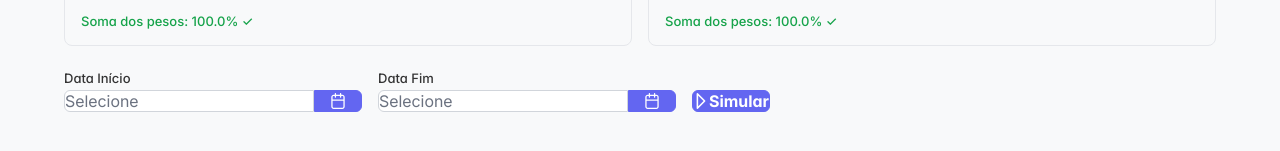
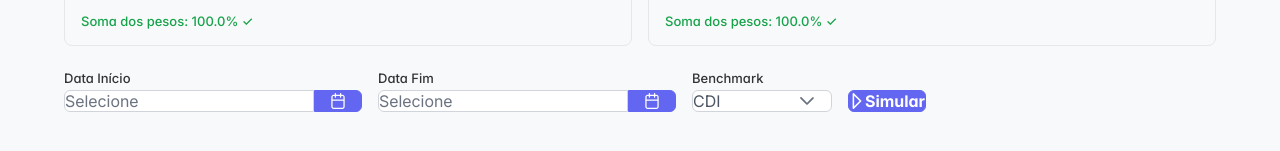
Before and after one commit to antonio-jr-AJ/desafio-investo-frontend, a React (Vite) app: page / in a window 1280 px wide. Shown: the part 207-358 px from the top of the page. Built offline with nearby package versions, Linux system fonts and the light colour scheme; no server answers.

Commit message:
feat: adicionar benchmark como terceira carteira de comparação

```diff
--- a/src/componentes/comparacao/TabelaComparacaoAnual.tsx
+++ b/src/componentes/comparacao/TabelaComparacaoAnual.tsx
@@ -6,26 +6,32 @@ import { formatarPercentual } from '../../utils/formatadores';
 interface TabelaComparacaoAnualProps {
   resumoA: Resumo | null;
   resumoB: Resumo | null;
+  resumoBenchmark: Resumo | null;
   nomeCarteiraA?: string;
   nomeCarteiraB?: string;
+  nomeBenchmark?: string;
 }
 
 interface LinhaAnual {
   ano: string;
   carteiraA: string;
   carteiraB: string;
+  benchmark: string;
 }
 
 export default function TabelaComparacaoAnual({
   resumoA,
   resumoB,
+  resumoBenchmark,
   nomeCarteiraA = 'Carteira A',
   nomeCarteiraB = 'Carteira B',
+  nomeBenchmark = 'Benchmark',
 }: TabelaComparacaoAnualProps) {
-  if (!resumoA && !resumoB) return null;
+  if (!resumoA && !resumoB && !resumoBenchmark) return null;
 
   const anosA = resumoA?.anos ?? [];
   const anosB = resumoB?.anos ?? [];
+  const anosBenchmark = resumoBenchmark?.anos ?? [];
 
   const mapaAnos = new Map<string, LinhaAnual>();
 
@@ -34,6 +40,7 @@ export default function TabelaComparacaoAnual({
       ano: ano.label,
       carteiraA: formatarPercentual(ano.rentabilidadePeriodo),
       carteiraB: '-',
+      benchmark: '-',
     });
   }
 
@@ -46,6 +53,21 @@ export default function TabelaComparacaoAnual({
         ano: ano.label,
         carteiraA: '-',
         carteiraB: formatarPercentual(ano.rentabilidadePeriodo),
+        benchmark: '-',
+      });
+    }
+  }
+
+  for (const ano of anosBenchmark) {
+    const existente = mapaAnos.get(ano.label);
+    if (existente) {
+      existente.benchmark = formatarPercentual(ano.rentabilidadePeriodo);
+    } else {
+      mapaAnos.set(ano.label, {
+        ano: ano.label,
+        carteiraA: '-',
+        carteiraB: '-',
+        benchmark: formatarPercentual(ano.rentabilidadePeriodo),
       });
     }
   }
@@ -69,6 +91,7 @@ export default function TabelaComparacaoAnual({
         <Column field="ano" header="Ano" />
         <Column field="carteiraA" header={nomeCarteiraA} />
         <Column field="carteiraB" header={nomeCarteiraB} />
+        <Column field="benchmark" header={nomeBenchmark} />
       </DataTable>
     </div>
   );
--- a/src/componentes/graficos/GraficoRentabilidade.tsx
+++ b/src/componentes/graficos/GraficoRentabilidade.tsx
@@ -9,29 +9,34 @@ import {
   ResponsiveContainer,
 } from 'recharts';
 import type { HistoricoRentabilidade } from '../../dominio/tipos';
-import { COR_CARTEIRA_A, COR_CARTEIRA_B } from '../../dominio/constantes';
+import { COR_CARTEIRA_A, COR_CARTEIRA_B, COR_BENCHMARK } from '../../dominio/constantes';
 import { formatarDataMesAno } from '../../utils/formatadores';
 
 interface PontoGrafico {
   data: string;
   carteiraA?: number;
   carteiraB?: number;
+  benchmark?: number;
 }
 
 interface GraficoRentabilidadeProps {
   rentabilidadeA: HistoricoRentabilidade[];
   rentabilidadeB: HistoricoRentabilidade[];
+  rentabilidadeBenchmark: HistoricoRentabilidade[];
   nomeCarteiraA?: string;
   nomeCarteiraB?: string;
+  nomeBenchmark?: string;
 }
 
 export default function GraficoRentabilidade({
   rentabilidadeA,
   rentabilidadeB,
+  rentabilidadeBenchmark,
   nomeCarteiraA = 'Carteira A',
   nomeCarteiraB = 'Carteira B',
+  nomeBenchmark = 'Benchmark',
 }: GraficoRentabilidadeProps) {
-  const dados = agruparDados(rentabilidadeA, rentabilidadeB);
+  const dados = agruparDados(rentabilidadeA, rentabilidadeB, rentabilidadeBenchmark);
 
   return (
     <div
@@ -78,6 +83,15 @@ export default function GraficoRentabilidade({
             strokeWidth={2}
             dot={false}
           />
+          <Line
+            type="monotone"
+            dataKey="benchmark"
+            name={nomeBenchmark}
+            stroke={COR_BENCHMARK}
+            strokeWidth={2}
+            dot={false}
+            strokeDasharray="5 5"
+          />
         </LineChart>
       </ResponsiveContainer>
     </div>
@@ -86,7 +100,8 @@ export default function GraficoRentabilidade({
 
 function agruparDados(
   rentabilidadeA: HistoricoRentabilidade[],
-  rentabilidadeB: HistoricoRentabilidade[]
+  rentabilidadeB: HistoricoRentabilidade[],
+  rentabilidadeBenchmark: HistoricoRentabilidade[]
 ): PontoGrafico[] {
   const mapa = new Map<string, PontoGrafico>();
 
@@ -107,6 +122,17 @@ function agruparDados(
     }
   }
 
+  if (rentabilidadeBenchmark.length > 0) {
+    for (const ponto of rentabilidadeBenchmark[0].rentabilidade) {
+      const existente = mapa.get(ponto.data);
+      if (existente) {
+        existente.benchmark = ponto.acumulado;
+      } else {
+        mapa.set(ponto.data, { data: ponto.data, benchmark: ponto.acumulado });
+      }
+    }
+  }
+
   return Array.from(mapa.values()).sort((a, b) =>
     a.data.localeCompare(b.data)
   );
--- a/src/componentes/indicadores/TabelaIndicadores.tsx
+++ b/src/componentes/indicadores/TabelaIndicadores.tsx
@@ -6,64 +6,92 @@ import { formatarPercentual } from '../../utils/formatadores';
 interface TabelaIndicadoresProps {
   indicadoresA: Indicadores | null;
   indicadoresB: Indicadores | null;
+  indicadoresBenchmark: Indicadores | null;
   nomeCarteiraA?: string;
   nomeCarteiraB?: string;
+  nomeBenchmark?: string;
 }
 
 interface LinhaIndicador {
   indicador: string;
   carteiraA: string | number;
   carteiraB: string | number;
+  benchmark: string | number;
+  percentualCdi?: string | number;
 }
 
 export default function TabelaIndicadores({
   indicadoresA,
   indicadoresB,
+  indicadoresBenchmark,
   nomeCarteiraA = 'Carteira A',
   nomeCarteiraB = 'Carteira B',
+  nomeBenchmark = 'Benchmark',
 }: TabelaIndicadoresProps) {
-  if (!indicadoresA && !indicadoresB) return null;
+  if (!indicadoresA && !indicadoresB && !indicadoresBenchmark) return null;
+
+  const rentabBenchmark = indicadoresBenchmark?.rentabilidadeAnualizada ?? 0;
+
+  function calcularPercentualCdi(rentabilidadeCarteira: number): string {
+    if (!rentabBenchmark || rentabBenchmark === 0) return '-';
+    return `${((rentabilidadeCarteira / rentabBenchmark) * 100).toFixed(1)}%`;
+  }
 
   const dados: LinhaIndicador[] = [
     {
       indicador: 'Rentabilidade Anualizada',
       carteiraA: indicadoresA ? formatarPercentual(indicadoresA.rentabilidadeAnualizada) : '-',
       carteiraB: indicadoresB ? formatarPercentual(indicadoresB.rentabilidadeAnualizada) : '-',
+      benchmark: indicadoresBenchmark ? formatarPercentual(indicadoresBenchmark.rentabilidadeAnualizada) : '-',
+      percentualCdi: indicadoresA ? calcularPercentualCdi(indicadoresA.rentabilidadeAnualizada) : '-',
     },
     {
       indicador: 'Sharpe',
       carteiraA: indicadoresA ? indicadoresA.sharpe.toFixed(2) : '-',
       carteiraB: indicadoresB ? indicadoresB.sharpe.toFixed(2) : '-',
+      benchmark: indicadoresBenchmark ? indicadoresBenchmark.sharpe.toFixed(2) : '-',
     },
     {
       indicador: 'Sortino',
       carteiraA: indicadoresA ? indicadoresA.sortino.toFixed(2) : '-',
       carteiraB: indicadoresB ? indicadoresB.sortino.toFixed(2) : '-',
+      benchmark: indicadoresBenchmark ? indicadoresBenchmark.sortino.toFixed(2) : '-',
     },
     {
       indicador: 'Volatilidade Anualizada',
       carteiraA: indicadoresA ? formatarPercentual(indicadoresA.volatilidadeAnualizada) : '-',
       carteiraB: indicadoresB ? formatarPercentual(indicadoresB.volatilidadeAnualizada) : '-',
+      benchmark: indicadoresBenchmark ? formatarPercentual(indicadoresBenchmark.volatilidadeAnualizada) : '-',
     },
     {
       indicador: 'Desvio Padrão',
       carteiraA: indicadoresA ? formatarPercentual(indicadoresA.desvioPadrao) : '-',
       carteiraB: indicadoresB ? formatarPercentual(indicadoresB.desvioPadrao) : '-',
+      benchmark: indicadoresBenchmark ? formatarPercentual(indicadoresBenchmark.desvioPadrao) : '-',
     },
     {
       indicador: 'Max Drawdown',
       carteiraA: indicadoresA ? formatarPercentual(indicadoresA.maxDrawdown) : '-',
       carteiraB: indicadoresB ? formatarPercentual(indicadoresB.maxDrawdown) : '-',
+      benchmark: indicadoresBenchmark ? formatarPercentual(indicadoresBenchmark.maxDrawdown) : '-',
     },
     {
       indicador: 'Dias Drawdown',
       carteiraA: indicadoresA ? indicadoresA.diasDrawdown.toString() : '-',
       carteiraB: indicadoresB ? indicadoresB.diasDrawdown.toString() : '-',
+      benchmark: indicadoresBenchmark ? indicadoresBenchmark.diasDrawdown.toString() : '-',
     },
     {
       indicador: 'Ulcer Index',
       carteiraA: indicadoresA ? indicadoresA.ulcerIndex.toFixed(2) : '-',
       carteiraB: indicadoresB ? indicadoresB.ulcerIndex.toFixed(2) : '-',
+      benchmark: indicadoresBenchmark ? indicadoresBenchmark.ulcerIndex.toFixed(2) : '-',
+    },
+    {
+      indicador: '% CDI',
+      carteiraA: indicadoresA ? calcularPercentualCdi(indicadoresA.rentabilidadeAnualizada) : '-',
+      carteiraB: indicadoresB ? calcularPercentualCdi(indicadoresB.rentabilidadeAnualizada) : '-',
+      benchmark: '-',
     },
   ];
 
@@ -82,6 +110,8 @@ export default function TabelaIndicadores({
         <Column field="indicador" header="Indicador" />
         <Column field="carteiraA" header={nomeCarteiraA} />
         <Column field="carteiraB" header={nomeCarteiraB} />
+        <Column field="benchmark" header={nomeBenchmark} />
+        <Column field="percentualCdi" header="% CDI" />
       </DataTable>
     </div>
   );
--- a/src/componentes/parametros/ParametrosForm.tsx
+++ b/src/componentes/parametros/ParametrosForm.tsx
@@ -1,13 +1,17 @@
 import { Button } from 'primereact/button';
 import { Calendar } from 'primereact/calendar';
+import { Dropdown } from 'primereact/dropdown';
+import { BENCHMARKS_DISPONIVEIS } from '../../dominio/constantes';
 
 interface ParametrosFormProps {
   dataInicio: Date | null;
   dataFim: Date | null;
   dataMinima: string;
   dataMaxima: string;
+  benchmarkSelecionado: string;
   onDataInicioChange: (data: Date | null) => void;
   onDataFimChange: (data: Date | null) => void;
+  onBenchmarkChange: (codigo: string) => void;
   onSimular: () => void;
   desabilitar: boolean;
   carregando: boolean;
@@ -18,14 +22,21 @@ export default function ParametrosForm({
   dataFim,
   dataMinima,
   dataMaxima,
+  benchmarkSelecionado,
   onDataInicioChange,
   onDataFimChange,
+  onBenchmarkChange,
   onSimular,
   desabilitar,
   carregando,
 }: ParametrosFormProps) {
   const minDate = dataMinima ? new Date(dataMinima + 'T00:00:00') : undefined;
   const maxDate = dataMaxima ? new Date(dataMaxima + 'T00:00:00') : undefined;
+
+  const benchmarkOpcoes = BENCHMARKS_DISPONIVEIS.map((b) => ({
+    label: b.nome,
+    value: b.codigo,
+  }));
 
   return (
     <div
@@ -64,6 +75,17 @@ export default function ParametrosForm({
         />
       </div>
 
+      <div style={{ display: 'flex', flexDirection: 'column', gap: '4px' }}>
+        <label style={{ fontSize: '13px', fontWeight: 500 }}>Benchmark</label>
+        <Dropdown
+          value={benchmarkSelecionado}
+          options={benchmarkOpcoes}
+          onChange={(e) => onBenchmarkChange(e.value)}
+          placeholder="Selecione"
+          style={{ minWidth: '140px' }}
+        />
+      </div>
+
       <Button
         label="Simular"
         icon="pi pi-play"
--- a/src/dominio/constantes.ts
+++ b/src/dominio/constantes.ts
@@ -7,3 +7,12 @@ export const COR_BENCHMARK = '#1e293b';
 
 export const PESO_MAXIMO = 100;
 export const PESO_MINIMO = 0;
+
+export interface BenchmarkOpcao {
+  codigo: string;
+  nome: string;
+}
+
+export const BENCHMARKS_DISPONIVEIS: BenchmarkOpcao[] = [
+  { codigo: 'CDI', nome: 'CDI' },
+];
--- a/src/paginas/SimuladorPage.tsx
+++ b/src/paginas/SimuladorPage.tsx
@@ -9,10 +9,12 @@ import { TabelaComparacaoAnual } from '../componentes/comparacao';
 import { buscarAtivos, buscarIndicadores, buscarResumo, buscarRentabilidade } from '../api/simulacao.service';
 import { obterDataMinimaEfetiva, obterDataMaximaEfetiva, validarSomaPesos } from '../utils/validacoes';
 import { formatarDataAAAA_MM_DD } from '../utils/formatadores';
+import { BENCHMARKS_DISPONIVEIS } from '../dominio/constantes';
 import type { Ativo, Carteira, Indicadores, Resumo, RentabilidadeCarteira } from '../dominio/tipos';
 
 export default function SimuladorPage() {
   const toast = useRef<Toast>(null);
+  const resultadosRef = useRef<HTMLDivElement>(null);
 
   const [ativos, setAtivos] = useState<Ativo[]>([]);
   const [carregandoAtivos, setCarregandoAtivos] = useState(true);
@@ -22,13 +24,19 @@ export default function SimuladorPage() {
 
   const [dataInicio, setDataInicio] = useState<Date | null>(null);
   const [dataFim, setDataFim] = useState<Date | null>(null);
+  const [benchmarkSelecionado, setBenchmarkSelecionado] = useState<string>(
+    BENCHMARKS_DISPONIVEIS[0]?.codigo ?? ''
+  );
 
   const [indicadoresA, setIndicadoresA] = useState<Indicadores | null>(null);
   const [indicadoresB, setIndicadoresB] = useState<Indicadores | null>(null);
+  const [indicadoresBenchmark, setIndicadoresBenchmark] = useState<Indicadores | null>(null);
   const [resumoA, setResumoA] = useState<Resumo | null>(null);
   const [resumoB, setResumoB] = useState<Resumo | null>(null);
+  const [resumoBenchmark, setResumoBenchmark] = useState<Resumo | null>(null);
   const [rentabilidadeA, setRentabilidadeA] = useState<RentabilidadeCarteira | null>(null);
   const [rentabilidadeB, setRentabilidadeB] = useState<RentabilidadeCarteira | null>(null);
+  const [rentabilidadeBenchmark, setRentabilidadeBenchmark] = useState<RentabilidadeCarteira | null>(null);
 
   const [carregandoSimulacao, setCarregandoSimulacao] = useState(false);
   const [resultadosVisiveis, setResultadosVisiveis] = useState(false);
@@ -99,6 +107,16 @@ export default function SimuladorPage() {
       return;
     }
 
+    if (!benchmarkSelecionado) {
+      toast.current?.show({
+        severity: 'warn',
+        summary: 'Benchmark obrigatório',
+        detail: 'Selecione um benchmark para a simulação.',
+        life: 4000,
+      });
+      return;
+    }
+
     if (!dataInicio || !dataFim) {
       toast.current?.show({
         severity: 'warn',
@@ -142,17 +160,23 @@ export default function SimuladorPage() {
     const { codigos: codigosA, pesos: pesosA } = extrairCodigosEPesos(carteiraA);
     const { codigos: codigosB, pesos: pesosB } = extrairCodigosEPesos(carteiraB);
 
+    const codigosBenchmark = [benchmarkSelecionado];
+    const pesosBenchmark = [100];
+
     const dataInicioStr = formatarDataAAAA_MM_DD(dataInicio);
     const dataFimStr = formatarDataAAAA_MM_DD(dataFim);
 
     try {
-      const [indA, resA, rentA, indB, resB, rentB] = await Promise.all([
+      const [indA, resA, rentA, indB, resB, rentB, indBench, resBench, rentBench] = await Promise.all([
         buscarIndicadores(codigosA, pesosA),
         buscarResumo(codigosA, pesosA),
         buscarRentabilidade(codigosA, pesosA, dataInicioStr, dataFimStr),
         buscarIndicadores(codigosB, pesosB),
         buscarResumo(codigosB, pesosB),
         buscarRentabilidade(codigosB, pesosB, dataInicioStr, dataFimStr),
+        buscarIndicadores(codigosBenchmark, pesosBenchmark),
+        buscarResumo(codigosBenchmark, pesosBenchmark),
+        buscarRentabilidade(codigosBenchmark, pesosBenchmark, dataInicioStr, dataFimStr),
       ]);
 
       setIndicadoresA(indA);
@@ -161,6 +185,9 @@ export default function SimuladorPage() {
       setIndicadoresB(indB);
       setResumoB(resB);
       setRentabilidadeB(rentB);
+      setIndicadoresBenchmark(indBench);
+      setResumoBenchmark(resBench);
+      setRentabilidadeBenchmark(rentBench);
       setResultadosVisiveis(true);
 
       toast.current?.show({
@@ -169,6 +196,10 @@ export default function SimuladorPage() {
         detail: 'Resultados carregados com sucesso.',
         life: 3000,
       });
+
+      setTimeout(() => {
+        resultadosRef.current?.scrollIntoView({ behavior: 'smooth', block: 'start' });
+      }, 100);
     } catch (erro: unknown) {
       tratarErro(erro);
     } finally {
@@ -259,8 +290,10 @@ export default function SimuladorPage() {
               dataFim={dataFim}
               dataMinima={dataMinimaEfetiva}
               dataMaxima={dataMaximaEfetiva}
+              benchmarkSelecionado={benchmarkSelecionado}
               onDataInicioChange={setDataInicio}
               onDataFimChange={setDataFim}
+              onBenchmarkChange={setBenchmarkSelecionado}
               onSimular={handleSimular}
               desabilitar={!pesosValidos}
               carregando={carregandoSimulacao}
@@ -270,11 +303,12 @@ export default function SimuladorPage() {
           {carregandoSimulacao && <Carregando />}
 
           {resultadosVisiveis && !carregandoSimulacao && (
-            <div style={{ display: 'flex', flexDirection: 'column', gap: '24px' }}>
-              {rentabilidadeA && rentabilidadeB && (
+            <div ref={resultadosRef} style={{ display: 'flex', flexDirection: 'column', gap: '24px' }}>
+              {rentabilidadeA && rentabilidadeB && rentabilidadeBenchmark && (
                 <GraficoRentabilidade
                   rentabilidadeA={rentabilidadeA.historico}
                   rentabilidadeB={rentabilidadeB.historico}
+                  rentabilidadeBenchmark={rentabilidadeBenchmark.historico}
                 />
               )}
 
@@ -288,10 +322,12 @@ export default function SimuladorPage() {
                 <TabelaIndicadores
                   indicadoresA={indicadoresA}
                   indicadoresB={indicadoresB}
+                  indicadoresBenchmark={indicadoresBenchmark}
                 />
                 <TabelaComparacaoAnual
                   resumoA={resumoA}
                   resumoB={resumoB}
+                  resumoBenchmark={resumoBenchmark}
                 />
               </div>
             </div>
```
